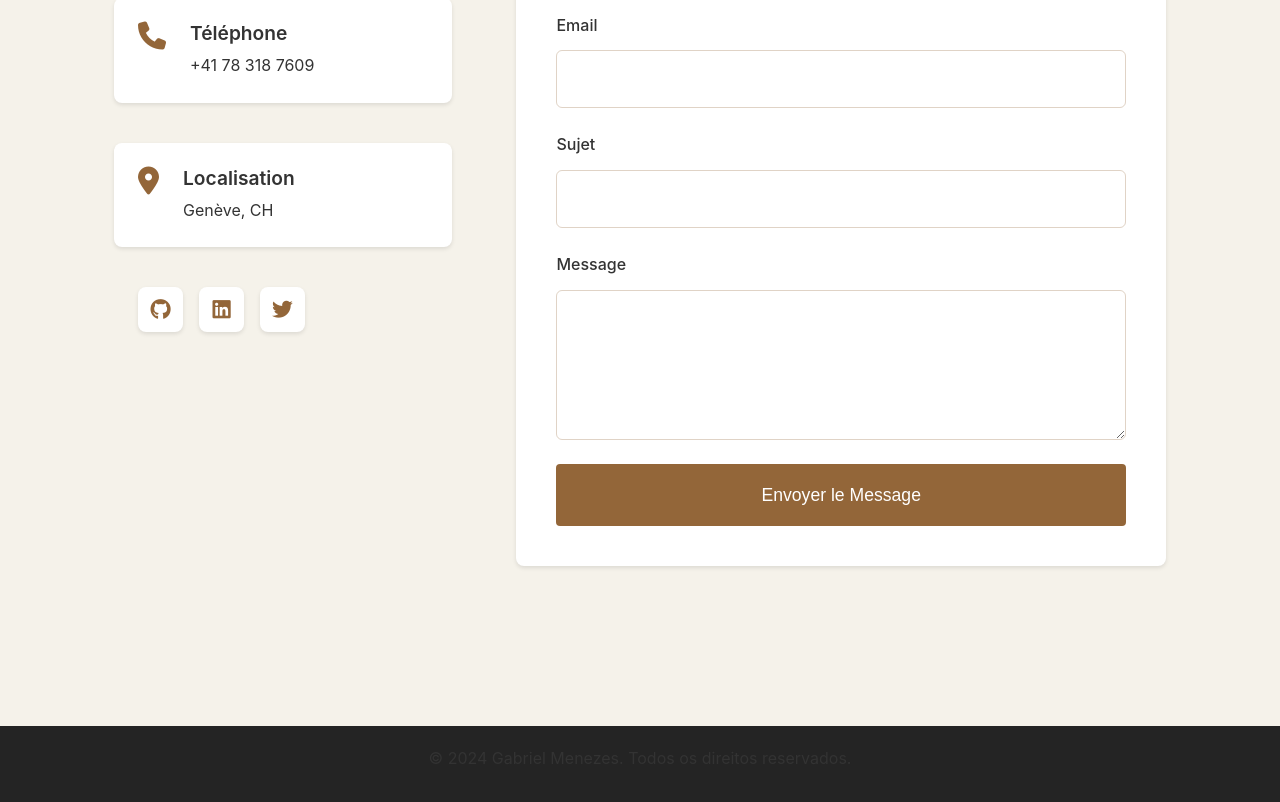
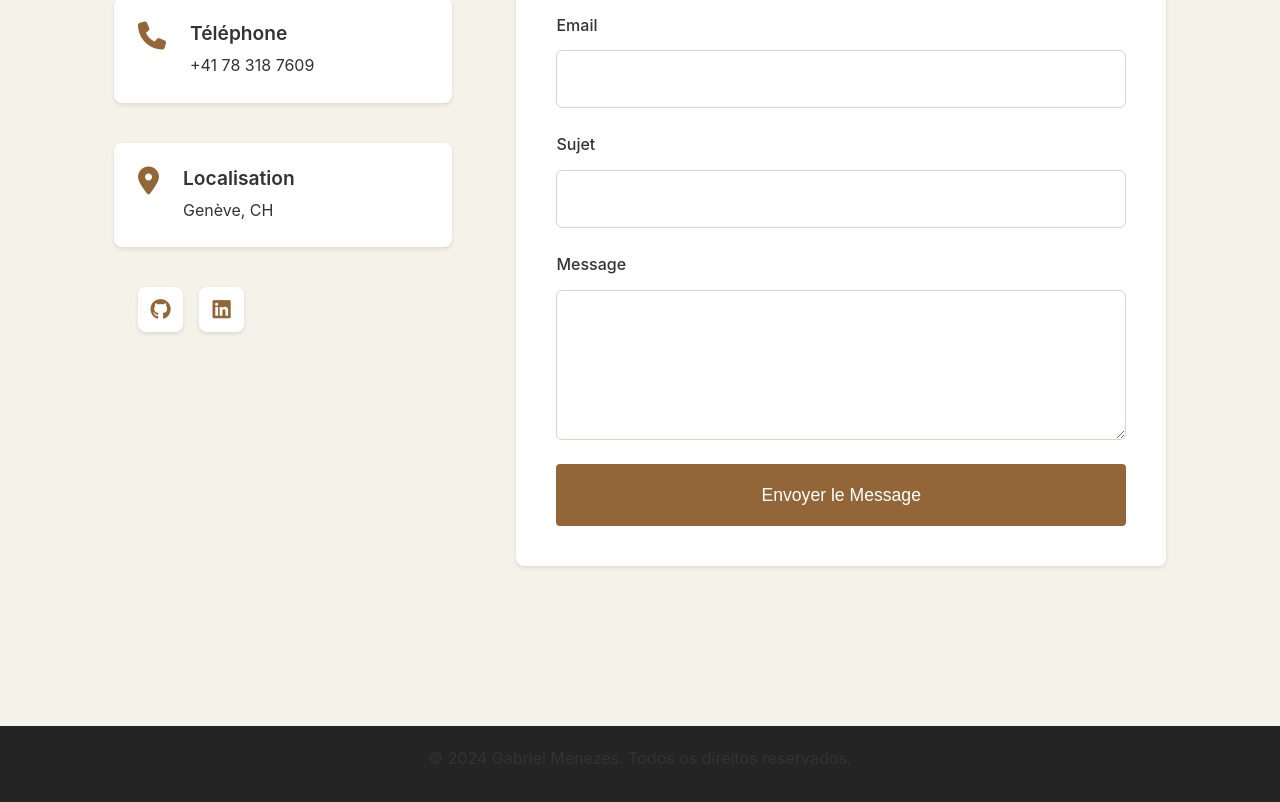
Before and after one commit to GabrielMenezesSilva/protfolio, an Angular app: page /contato in a window 1280 px wide. Shown: the part 4170-4972 px from the top of the page. Built offline with nearby package versions, Linux system fonts and the light colour scheme.

Commit message:
Remove link do Twitter do componente de contato, mantendo o código comentado para referência futura.

```diff
--- a/src/app/components/contact/contact.component.html
+++ b/src/app/components/contact/contact.component.html
@@ -41,14 +41,14 @@
           >
             <i class="fab fa-linkedin"></i>
           </a>
-          <a
+          <!-- <a
             href="https://twitter.com/seu-usuario"
             target="_blank"
             rel="noopener noreferrer"
             class="social-link"
           >
             <i class="fab fa-twitter"></i>
-          </a>
+          </a> -->
         </div>
       </div>
       <form class="contact-form" (ngSubmit)="onSubmit()">
```
